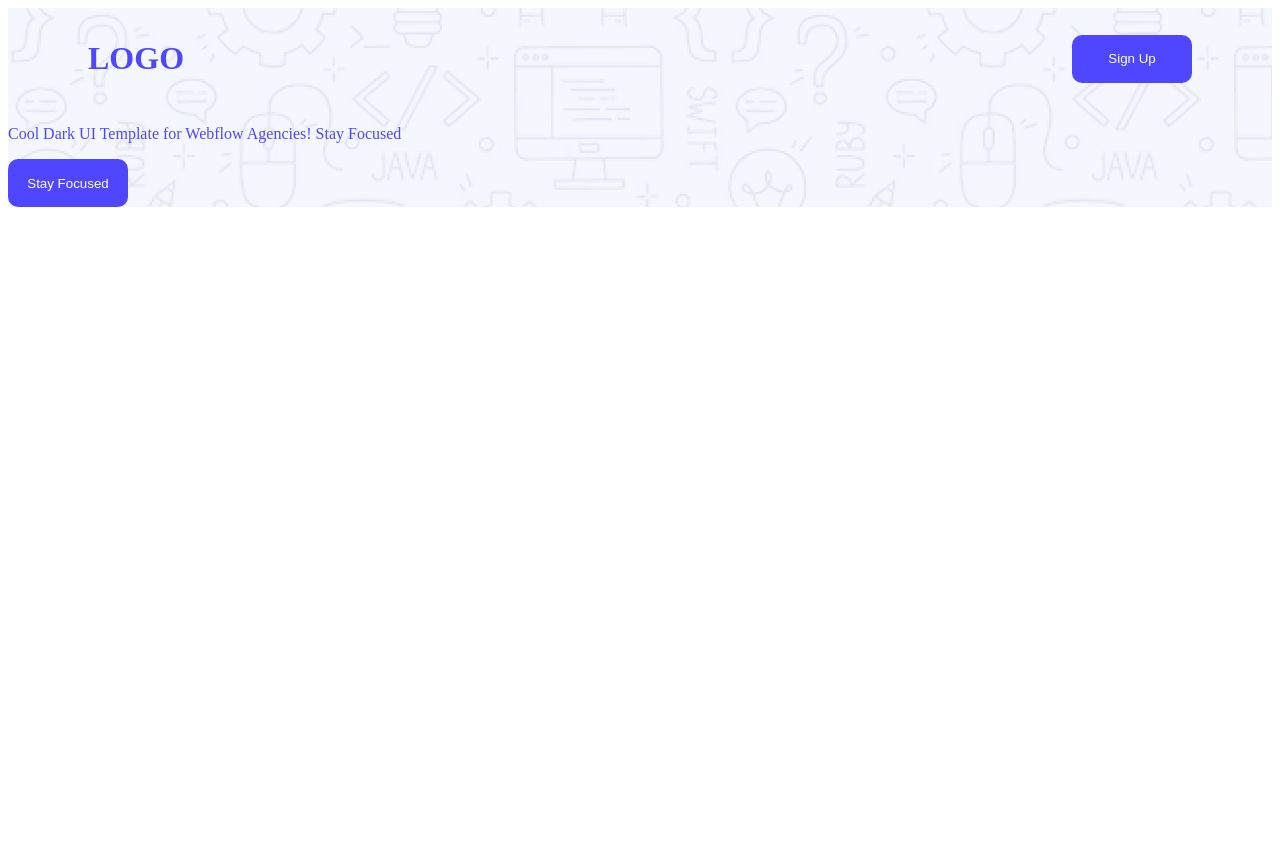
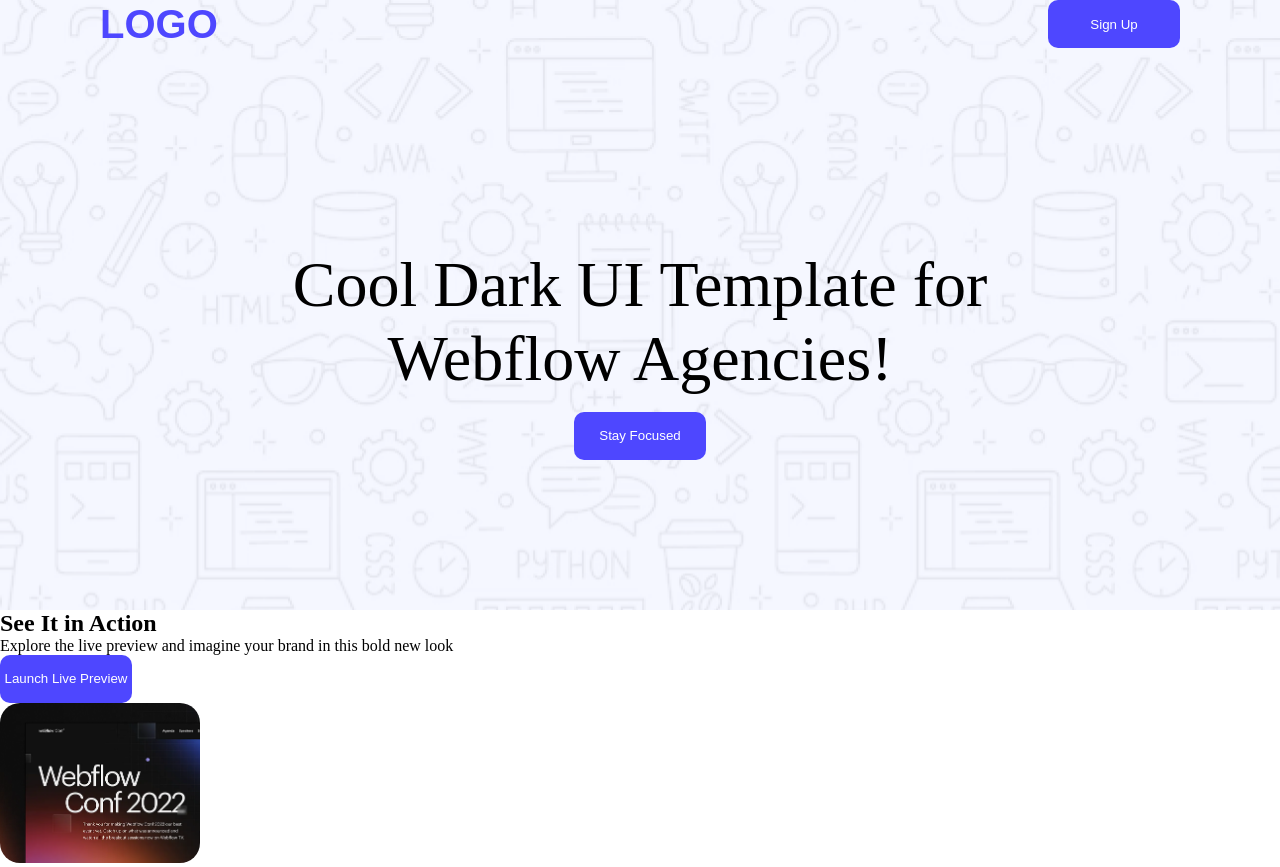
Before and after one commit to IA-Foysal/Assignment-1, a plain HTML site: page index.html in a window 1280 px wide. Before the commit the page ends 800 px from the top, so only its background shows below. Drawn offline with Linux system fonts and the light colour scheme.

Commit message:
Webflow img add

```diff
--- a/index.html
+++ b/index.html
@@ -10,15 +10,31 @@
 <body>
     <header class="header">
         <div class="uper-head">
-            <h3 class="text-color" style="font-size: 2rem;"><b>LOGO</b></h3>
+            <h3 class="text-color" style="font-size: 2.5rem;"><b>LOGO</b></h3>
             <button class="btn-color">Sign Up</button>
         </div>
         <div class="down-head">
-            <p class="text-color">Cool Dark UI Template for Webflow Agencies!
-Stay Focused</p>
-<button class="btn-color">Stay Focused</button>
+            <p style="font-size: 4rem;">Cool Dark UI Template for <br> Webflow Agencies!
+</p>
+<button style="width: 120,height: 24;" class="btn-color">Stay Focused</button>
         </div>
     </header>
+    <main>
+        <section class="1st">
+            <div class="text-content">
+                <h2>See It in Action</h2>
+                <p>Explore the live preview and imagine your brand in this bold new look</p>
+                <button class="btn-color">Launch Live Preview</button>
+
+            </div>
+
+            <div class="img-a">
+                <img src="Assets/wc-mini.png" alt="">
+            </div>
+
+
+        </section>
+    </main>
 
 </body>
 </html>
--- a/style/style.css
+++ b/style/style.css
@@ -1,3 +1,10 @@
+
+*{
+    margin: 0%;
+    padding: 0%;
+    box-sizing: border-box;
+}
+
 /* extra color */
 .btn-color{
 
@@ -5,23 +12,38 @@
     background-color:#4E47FF ;
     border-radius: 10px;
     border: none;
-    width: 120px;
+    width: 132px;
     height: 48px;
 }
 .text-color{
    color: #4E47FF;
+   font-family: 'Poppins', sans-serif;
+
 }
 
 /*  */
 .header{
     background-image:url(../Assets/Hero-bg.png);
+
 }
 .uper-head{
+
     display: flex;
     justify-content: space-between;
-    margin:0 80px ;
+    margin:0 100px ;
     align-items: center;
+
 }
 .down-head{
-   justify-content: center;
+    margin-top: 50px;
+    padding: 150px;
+   font-size: 3rem;
+   text-align: center;
 }
+
+
+.img-a img{
+    width: 200px;
+    height: 160px;
+    border-radius: 20px;
+}
```
